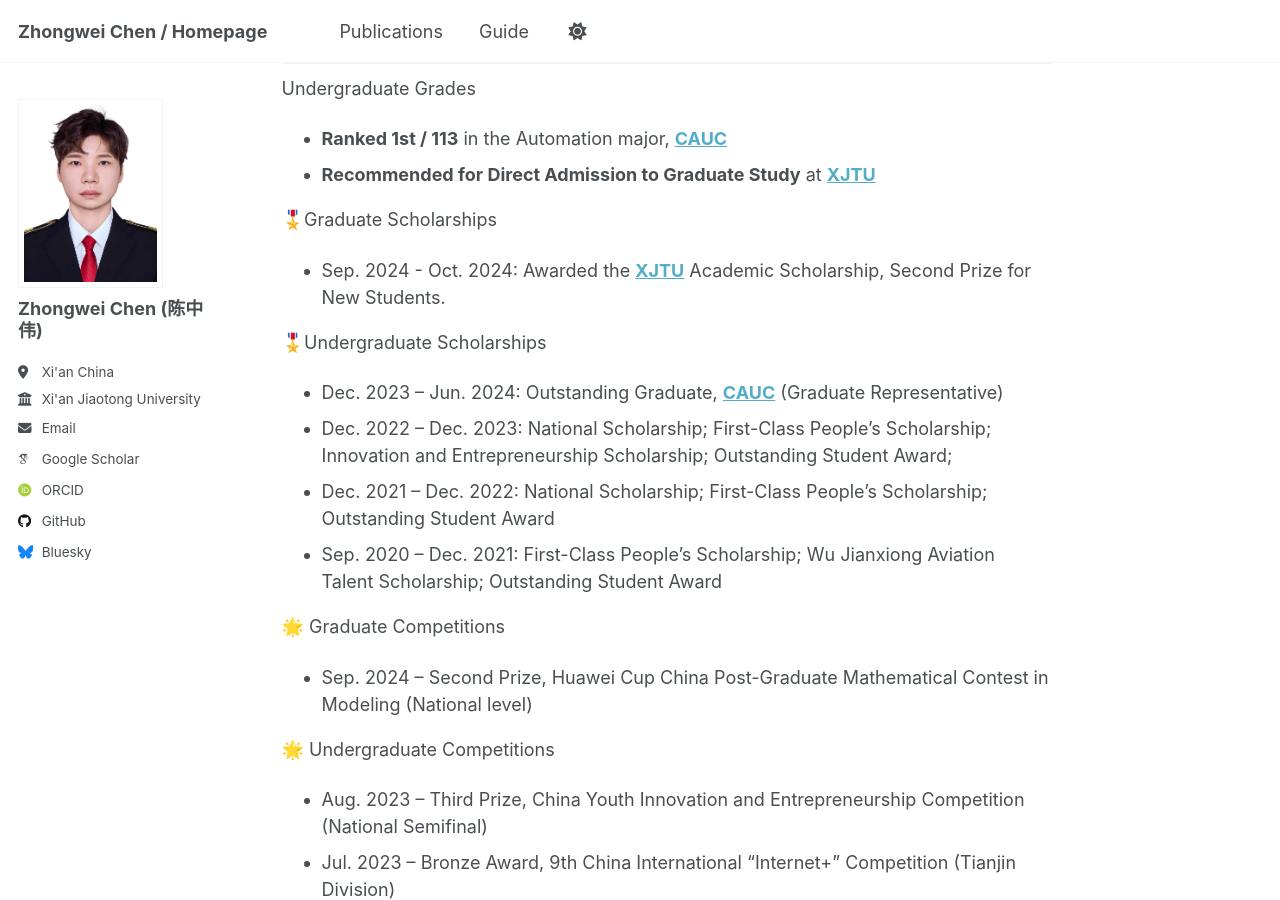
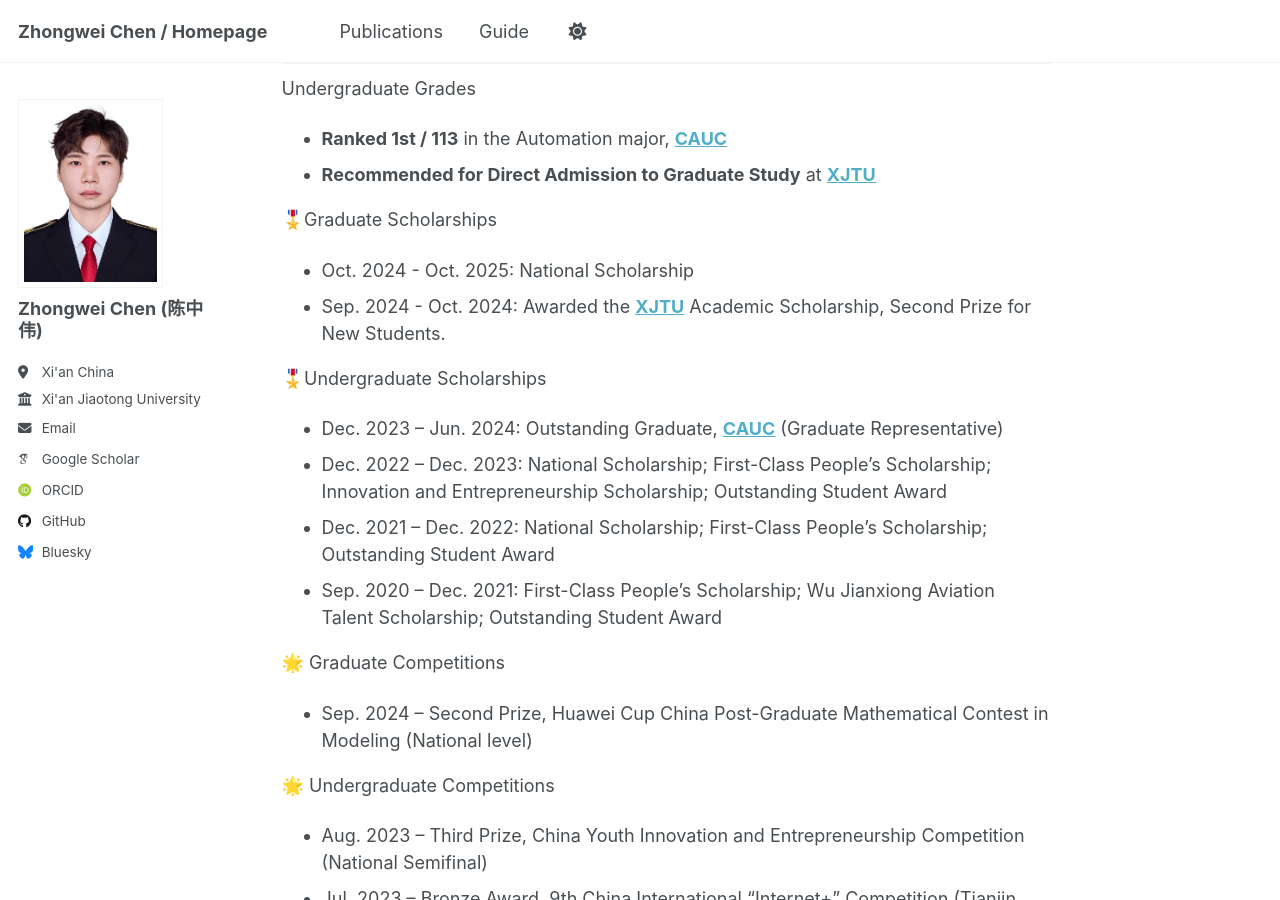
Before and after one commit to ISChenawei/ISChenawei.github.io, a Jekyll site: the page built from _pages/about.md, in a window 1280 px wide and 900 px high, scrolled down 660 px. Built offline with Jekyll 4.4.1, drawn with Linux system fonts in a browser that asks for light colours; some web fonts are replaced; a script that is not in the unit is left out.

Commit message:
Update about.md

```diff
--- a/_pages/about.md
+++ b/_pages/about.md
@@ -23,11 +23,12 @@ Undergraduate Grades
 - **Recommended for Direct Admission to Graduate Study** at [**XJTU**](http://www.xjtu.edu.cn/)
 
 🎖️Graduate Scholarships
+- Oct. 2024 - Oct. 2025: National Scholarship
 - Sep. 2024 - Oct. 2024: Awarded the [**XJTU**](http://www.xjtu.edu.cn/) Academic Scholarship, Second Prize for New Students.
 
 🎖️Undergraduate Scholarships
 - Dec. 2023 – Jun. 2024: Outstanding Graduate, [**CAUC**](https://www.cauc.edu.cn/zhv5/) (Graduate Representative)
-- Dec. 2022 – Dec. 2023: National Scholarship; First-Class People’s Scholarship; Innovation and Entrepreneurship Scholarship; Outstanding Student Award;
+- Dec. 2022 – Dec. 2023: National Scholarship; First-Class People’s Scholarship; Innovation and Entrepreneurship Scholarship; Outstanding Student Award
 - Dec. 2021 – Dec. 2022: National Scholarship; First-Class People’s Scholarship; Outstanding Student Award
 - Sep. 2020 – Dec. 2021: First-Class People’s Scholarship; Wu Jianxiong Aviation Talent Scholarship; Outstanding Student Award
 
```
